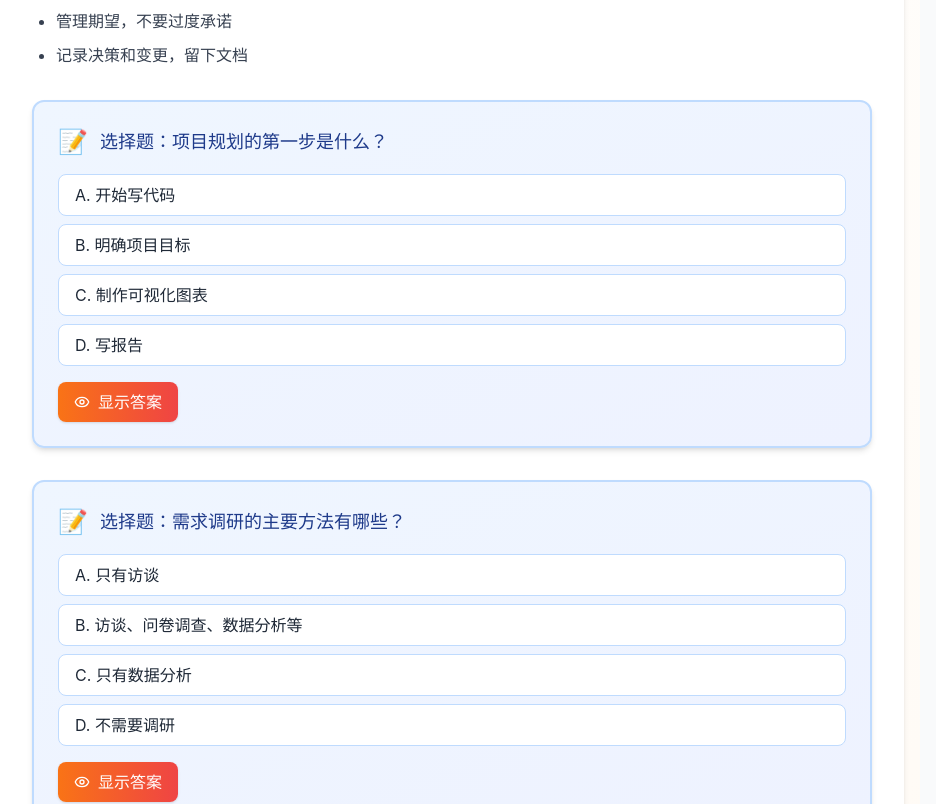
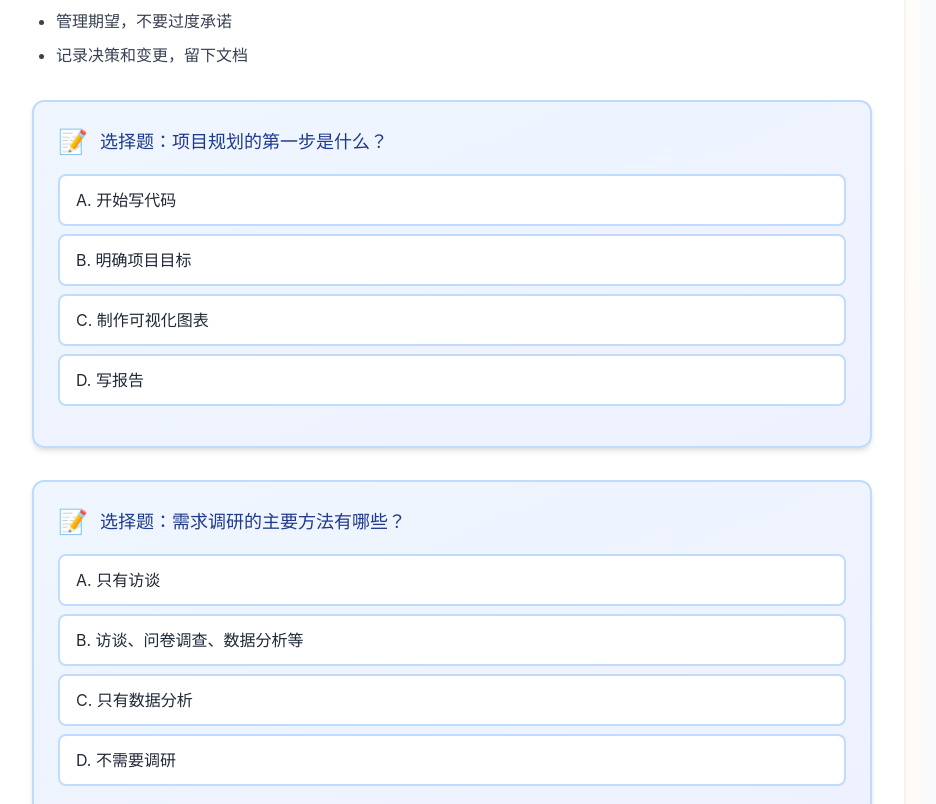
Before and after one commit to unecnaz/d266, a React (Vite) app: page /learning/advanced/real-projects/1 in a window 1280 px wide. Shown: the part 1180-1984 px from the top of the page, without its empty margins (344-1280 px from the left). Built offline with nearby package versions, Linux system fonts and the light colour scheme.

Commit message:
feat: quiz选项点击后显示对错并自动展开答案；quiz组件化

```diff
--- a/src/pages/Learning.tsx
+++ b/src/pages/Learning.tsx
@@ -31,22 +31,136 @@ interface Course {
   lessons: Lesson[]
 }
 
+const QuizSection: React.FC<{ question: string; options?: string[]; answer?: string; indexKey: number }> = ({ question, options, answer, indexKey }) => {
+  const [selectedOption, setSelectedOption] = useState<number | null>(null)
+
+  // 判断某选项是否为正确答案：取选项的第一个字母（如 'A'），与答案对比
+  const isCorrectOption = (opt: string): boolean => {
+    if (!answer) return false
+    const letter = opt.trim().charAt(0) // 'A' / 'B' / 'C' / 'D'
+    return letter === answer.trim().charAt(0)
+  }
+
+  // 选择了之后就展开答案
+  const answered = selectedOption !== null
+  const isUserCorrect = answered && options && isCorrectOption(options[selectedOption])
+
+  const handleSelect = (j: number) => {
+    if (selectedOption === null) {
+      setSelectedOption(j)
+    } else {
+      // 已选过，允许再次切换隐藏答案（相当于重新做）
+      setSelectedOption(selectedOption === j ? null : j)
+    }
+  }
+
+  const isChoiceQuestion = options && options.length > 0
+
+  return (
+    <div key={indexKey} className="my-8 bg-gradient-to-br from-blue-50 to-indigo-50 border-2 border-blue-200 rounded-xl p-6 shadow-md">
+      <div className="flex items-center mb-4">
+        <span className="text-2xl mr-3">📝</span>
+        <h4 className="text-lg font-bold text-blue-900">{question}</h4>
+      </div>
+
+      {isChoiceQuestion && (
+        <div className="space-y-2 mb-4">
+          {options!.map((opt, j) => {
+            const selected = selectedOption === j
+            const correct = answered && isCorrectOption(opt)
+            const userPickedWrong = answered && selected && !isCorrectOption(opt)
+
+            let style = 'bg-white border-blue-200 text-gray-800 hover:bg-blue-50'
+            if (answered) {
+              if (correct) {
+                style = 'bg-green-50 border-green-500 text-green-900 ring-2 ring-green-300'
+              } else if (userPickedWrong) {
+                style = 'bg-red-50 border-red-500 text-red-900 ring-2 ring-red-300'
+              } else {
+                style = 'bg-white border-blue-200 text-gray-600 opacity-70'
+              }
+            } else if (selected) {
+              style = 'bg-blue-100 border-blue-500 text-blue-900 font-medium ring-2 ring-blue-300'
+            }
+
+            return (
+              <div
+                key={j}
+                onClick={() => handleSelect(j)}
+                className={`px-4 py-3 rounded-lg border-2 transition-all cursor-pointer select-none flex items-center justify-between ${style}`}
+              >
+                <span className="flex-1">{opt}</span>
+                {answered && correct && <span className="ml-3 text-green-700 font-bold text-lg">✓ 正确</span>}
+                {userPickedWrong && <span className="ml-3 text-red-700 font-bold text-lg">✗ 不对</span>}
+              </div>
+            )
+          })}
+        </div>
+      )}
+
+      {/* 选择题：选了之后展示对错+答案 */}
+      {isChoiceQuestion && answered && (
+        <div className="mt-4">
+          <div className={`mb-3 px-4 py-2 rounded-lg font-semibold ${
+            isUserCorrect
+              ? 'bg-green-100 text-green-800 border border-green-300'
+              : 'bg-red-100 text-red-800 border border-red-300'
+          }`}>
+            {isUserCorrect ? '🎉 回答正确！' : '😅 答错了，继续加油！'}
+          </div>
+          <div className="p-4 bg-white rounded-lg border-l-4 border-green-500 shadow-sm">
+            <div className="font-semibold text-green-800 mb-2 flex items-center">
+              <span className="text-xl mr-2">✅</span>
+              参考答案：
+            </div>
+            <div className="text-gray-700 whitespace-pre-wrap leading-relaxed">{answer}</div>
+          </div>
+          <button
+            onClick={() => setSelectedOption(null)}
+            className="mt-3 inline-flex items-center px-4 py-2 rounded-lg font-medium bg-gray-200 text-gray-700 hover:bg-gray-300 transition-all"
+          >
+            <span className="mr-2">🔄</span>重新作答
+          </button>
+        </div>
+      )}
+
+      {/* 填空 / 简答题：没有选项，展示答案显示按钮 */}
+      {!isChoiceQuestion && (
+        <div className="mt-4">
+          <button
+            onClick={() => setSelectedOption(answered ? null : 0)}
+            className={`inline-flex items-center px-4 py-2 rounded-lg font-medium transition-all ${
+              answered
+                ? 'bg-gray-200 text-gray-700 hover:bg-gray-300'
+                : 'bg-gradient-to-r from-orange-500 to-red-500 text-white shadow hover:shadow-lg'
+            }`}
+          >
+            {answered ? (
+              <><EyeOff size={16} className="mr-2" />隐藏答案</>
+            ) : (
+              <><Eye size={16} className="mr-2" />显示答案</>
+            )}
+          </button>
+          {answered && (
+            <div className="mt-4 p-4 bg-white rounded-lg border-l-4 border-green-500 shadow-sm">
+              <div className="font-semibold text-green-800 mb-2 flex items-center">
+                <span className="text-xl mr-2">✅</span>
+                参考答案：
+              </div>
+              <div className="text-gray-700 whitespace-pre-wrap leading-relaxed">{answer}</div>
+            </div>
+          )}
+        </div>
+      )}
+    </div>
+  )
+}
+
 const Learning: React.FC = () => {
   const { category, courseId, lessonId } = useParams<{ category: string; courseId: string; lessonId?: string }>()
   const [currentLessonIndex, setCurrentLessonIndex] = useState(0)
   const [completedLessons, setCompletedLessons] = useState<Set<number>>(new Set())
-  const [revealedAnswers, setRevealedAnswers] = useState<Set<number>>(new Set())
   const navigate = useNavigate()
-
-  const toggleAnswer = (index: number) => {
-    const next = new Set(revealedAnswers)
-    if (next.has(index)) {
-      next.delete(index)
-    } else {
-      next.add(index)
-    }
-    setRevealedAnswers(next)
-  }
 
   const coursesData: Course[] = [
     {
@@ -1100,46 +1214,14 @@ const Learning: React.FC = () => {
           </div>
         )
       case 'quiz':
-        const isRevealed = revealedAnswers.has(key)
         return (
-          <div key={key} className="my-8 bg-gradient-to-br from-blue-50 to-indigo-50 border-2 border-blue-200 rounded-xl p-6 shadow-md">
-            <div className="flex items-center mb-4">
-              <span className="text-2xl mr-3">📝</span>
-              <h4 className="text-lg font-bold text-blue-900">{item.question}</h4>
-            </div>
-            {item.options && (
-              <div className="space-y-2 mb-4">
-                {item.options.map((opt, j) => (
-                  <div key={j} className="bg-white px-4 py-2 rounded-lg border border-blue-200 text-gray-800 hover:bg-blue-50 transition-colors cursor-pointer">
-                    {opt}
-                  </div>
-                ))}
-              </div>
-            )}
-            <button
-              onClick={() => toggleAnswer(key)}
-              className={`inline-flex items-center px-4 py-2 rounded-lg font-medium transition-all ${
-                isRevealed
-                  ? 'bg-gray-200 text-gray-700 hover:bg-gray-300'
-                  : 'bg-gradient-to-r from-orange-500 to-red-500 text-white shadow hover:shadow-lg'
-              }`}
-            >
-              {isRevealed ? (
-                <><EyeOff size={16} className="mr-2" />隐藏答案</>
-              ) : (
-                <><Eye size={16} className="mr-2" />显示答案</>
-              )}
-            </button>
-            {isRevealed && (
-              <div className="mt-4 p-4 bg-white rounded-lg border-l-4 border-green-500 shadow-sm">
-                <div className="font-semibold text-green-800 mb-2 flex items-center">
-                  <span className="text-xl mr-2">✅</span>
-                  参考答案：
-                </div>
-                <div className="text-gray-700 whitespace-pre-wrap leading-relaxed">{item.answer}</div>
-              </div>
-            )}
-          </div>
+          <QuizSection
+            key={key}
+            indexKey={key}
+            question={item.question || ''}
+            options={item.options}
+            answer={item.answer}
+          />
         )
       default:
         return null
```
